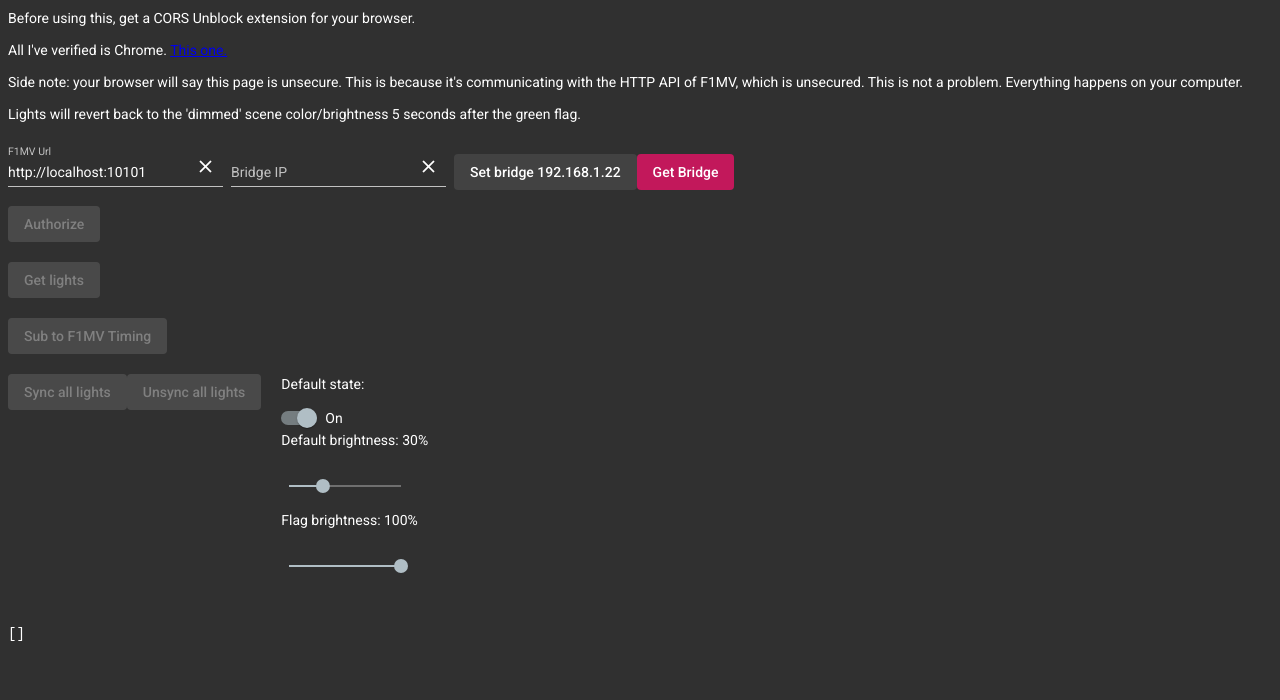
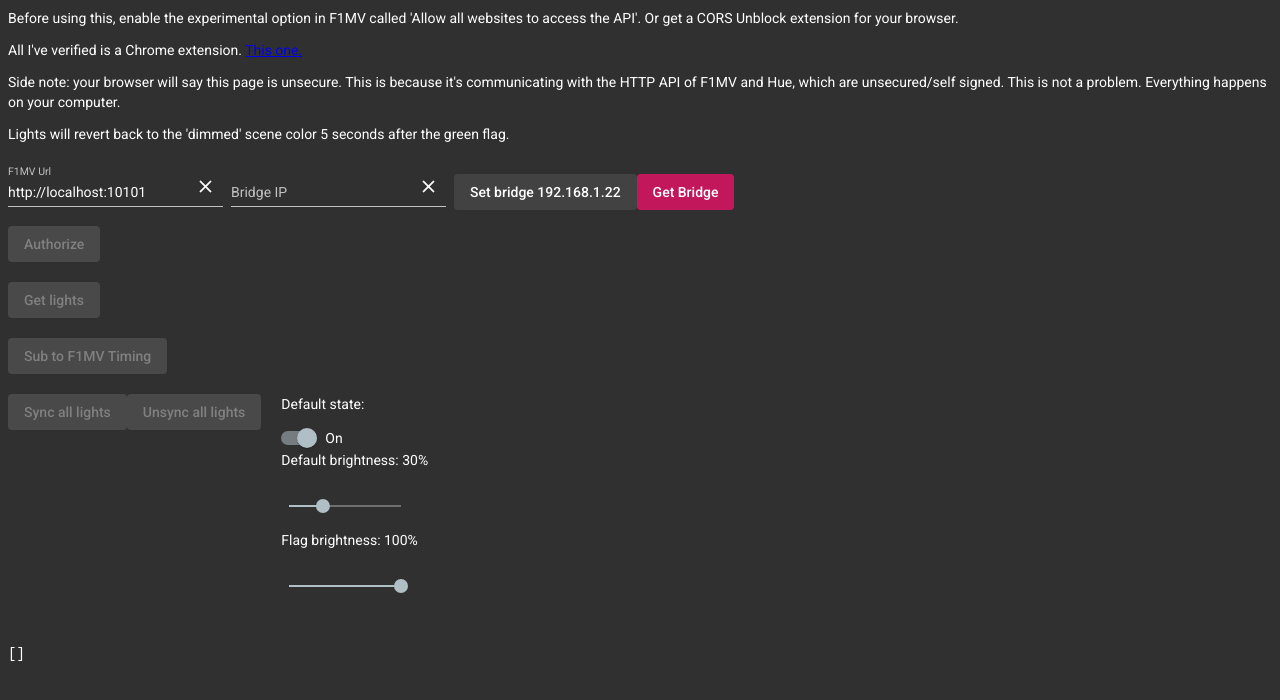
Before and after one commit to supersnellehenk/f1mv-hue-app, an Angular app: page / in a window 1280 px wide. Shown: the top 700 px of the page. Built offline with nearby package versions, Linux system fonts and the light colour scheme.

Commit message:
Adjust text

```diff
--- a/src/app/app.component.html
+++ b/src/app/app.component.html
@@ -1,6 +1,9 @@
-<p>Before using this, get a CORS Unblock extension for your browser.</p>
 <p>
-  All I've verified is Chrome.
+  Before using this, enable the experimental option in F1MV called 'Allow all
+  websites to access the API'. Or get a CORS Unblock extension for your browser.
+</p>
+<p>
+  All I've verified is a Chrome extension.
   <a
     href="https://chrome.google.com/webstore/detail/cors-unblock/lfhmikememgdcahcdlaciloancbhjino"
     target="_blank"
@@ -9,12 +12,12 @@
 </p>
 <p>
   Side note: your browser will say this page is unsecure. This is because it's
-  communicating with the HTTP API of F1MV, which is unsecured. This is not a
-  problem. Everything happens on your computer.
+  communicating with the HTTP API of F1MV and Hue, which are unsecured/self
+  signed. This is not a problem. Everything happens on your computer.
 </p>
 <p>
-  Lights will revert back to the 'dimmed' scene color/brightness 5 seconds after
-  the green flag.
+  Lights will revert back to the 'dimmed' scene color 5 seconds after the green
+  flag.
 </p>
 <div style="margin-bottom: 20px">
   <mat-form-field appearance="standard" style="margin-right: 8px">
```
